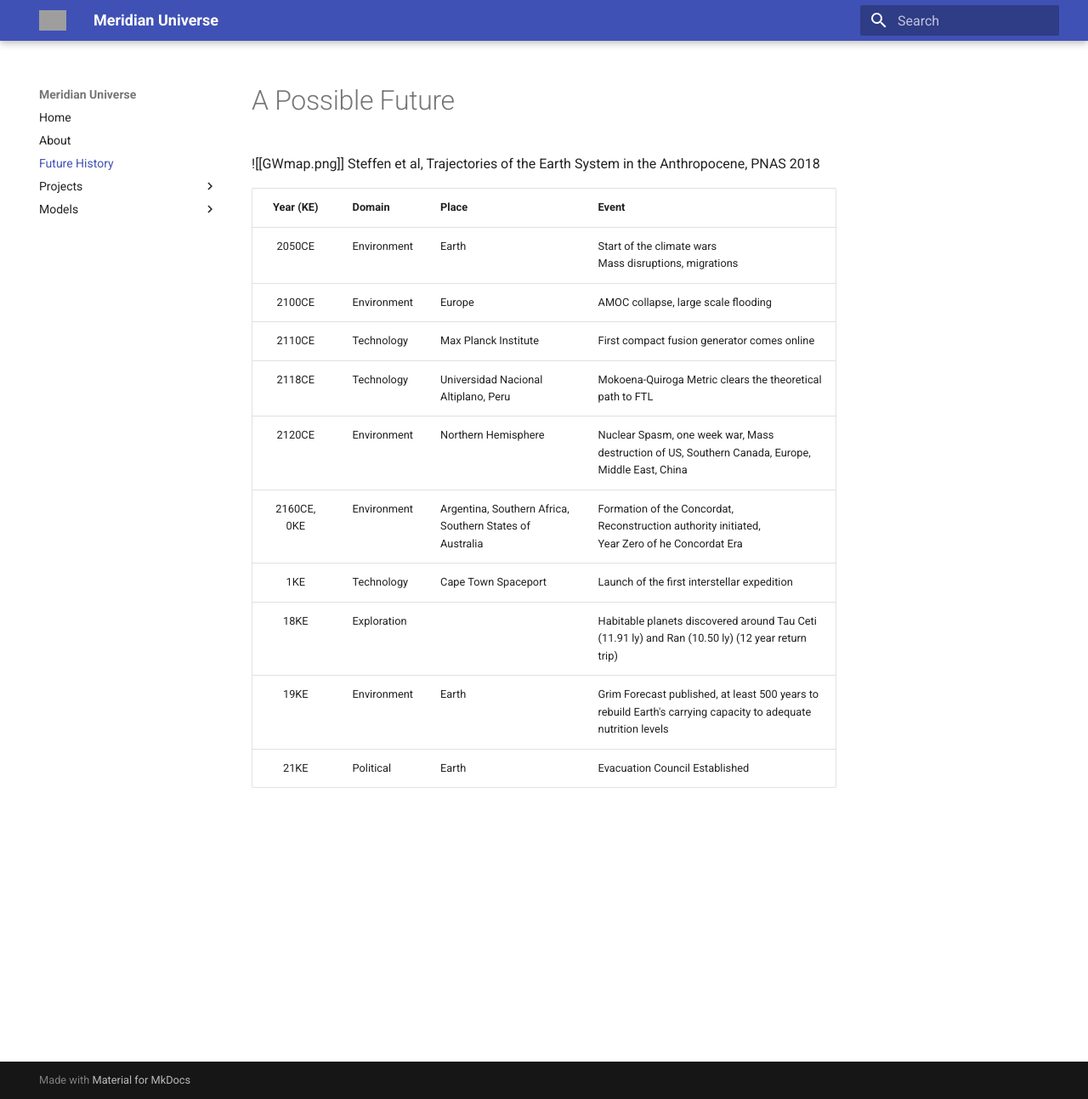
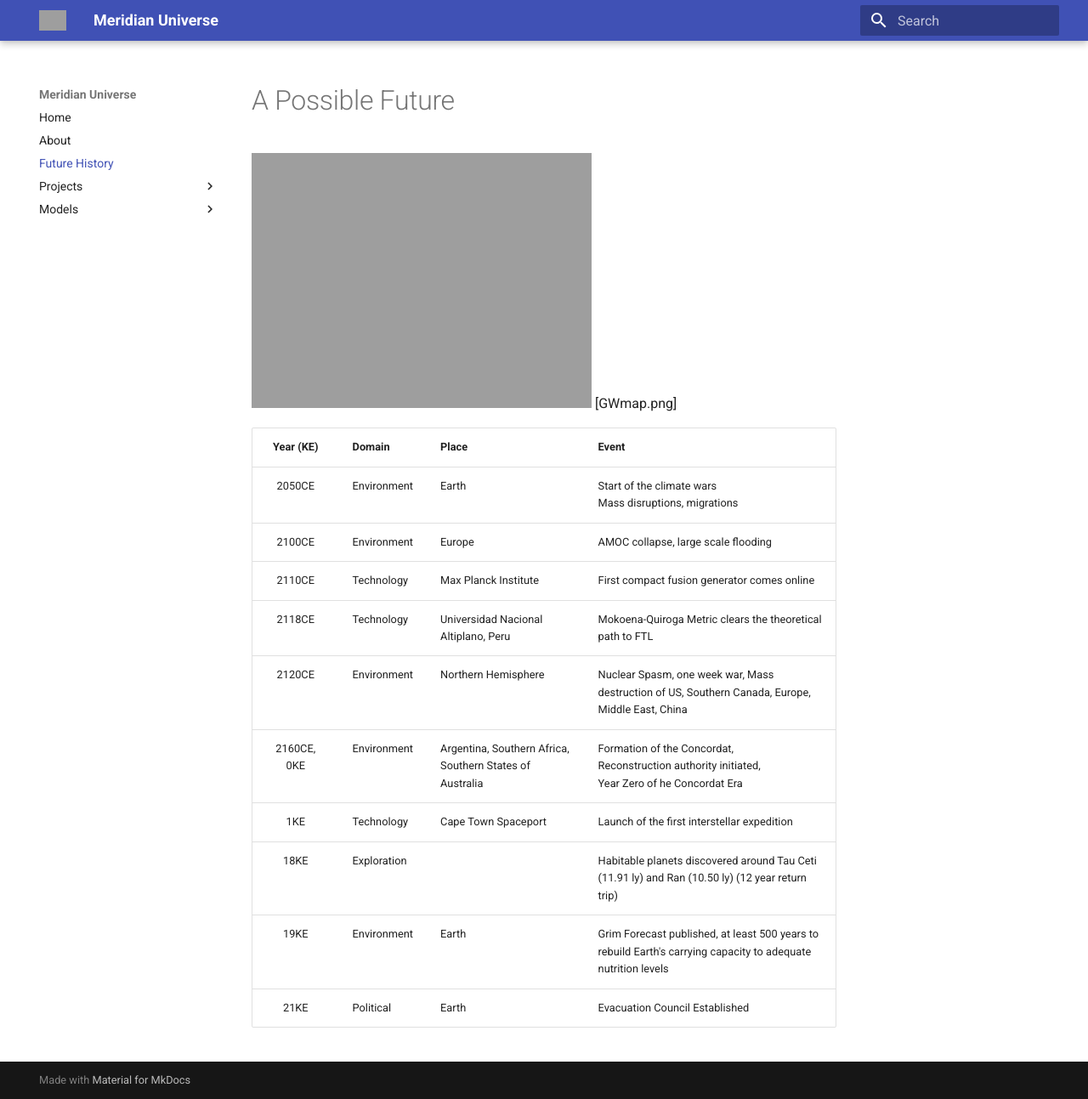
Before and after one commit to lentulus/MeridianUniverse, an MkDocs documentation site: the page built from UniverseNotes/FutureHistory/Future.md, in a window 1280 px wide and 1293 px high. Shown: the whole window at 85% size. Built offline with MkDocs 1.6.1 and Material for MkDocs 9.7.7, drawn with Linux system fonts in a browser that asks for light colours; some of the changed lines change nothing that is shown; grey boxes are pictures that could not be loaded.

Commit message:
map again

```diff
--- a/UniverseNotes/FutureHistory/Future.md
+++ b/UniverseNotes/FutureHistory/Future.md
@@ -1,8 +1,9 @@
 # A Possible Future
 
-![[GWmap.png]]
-Steffen et al, Trajectories of the Earth System in
-the Anthropocene, PNAS 2018
+![Steffen et al, Trajectories of the Earth System in
+the Anthropocene, PNAS 2018]([GWmap.png])
+[GWmap.png]
+
 
 |  Year (KE)  | Domain      | Place                                                    | Event                                                                                                         |
 | :---------: | :---------- | :------------------------------------------------------- | :------------------------------------------------------------------------------------------------------------ |
```
Also changed, not shown: 2 other files.
